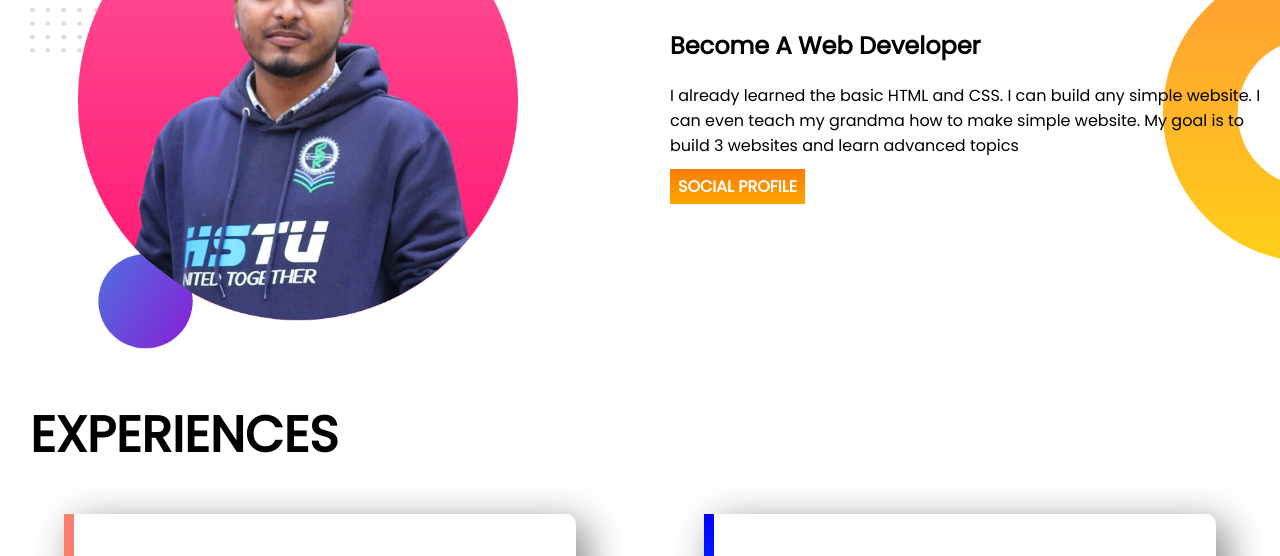
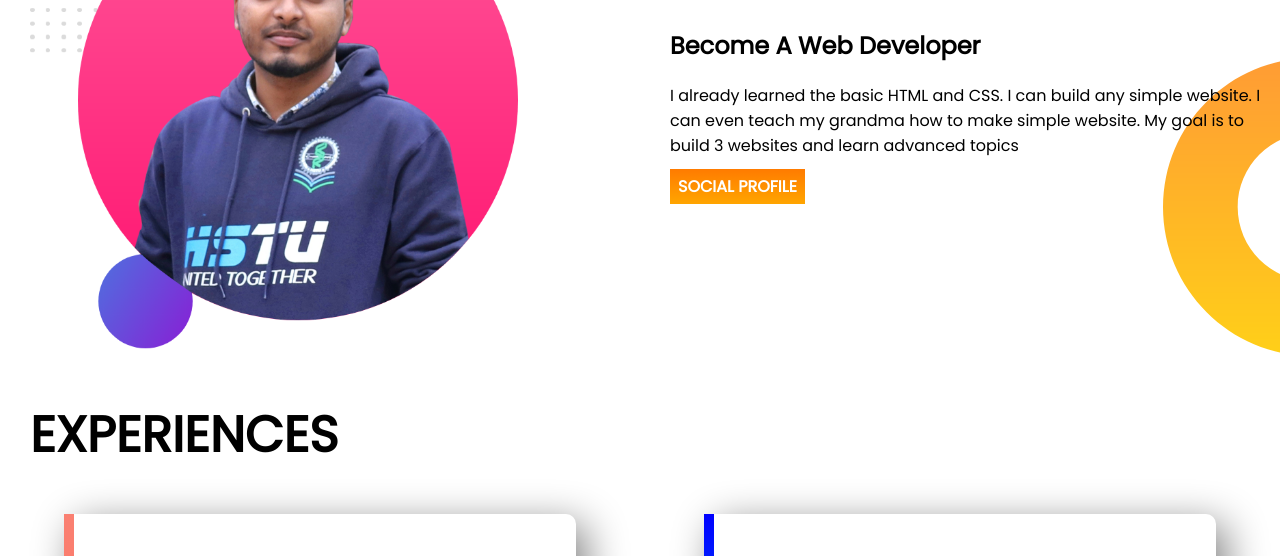
Before and after one commit to mhselim103/developer-portfolio, a plain HTML site: page index.html in a window 1280 px wide. Shown: the part 641-1197 px from the top of the page. Drawn offline with Linux system fonts and the light colour scheme.

Commit message:
bg correction

```diff
--- a/style.css
+++ b/style.css
@@ -37,7 +37,7 @@ h1{
 .db-banner{
     background-image:url(images/dream-bg.png);
     background-repeat: no-repeat;
-   background-position:right
+   background-position:right bottom;
 }
 #exp{
     padding-left: 30px;
```
